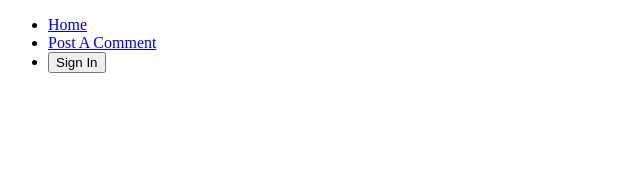
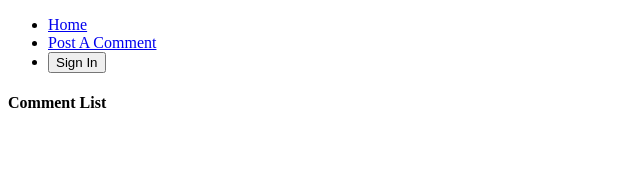
Before and after one commit to mvasigh/adv-rr-testing, a React (Create React App) app: page / in a window 1280 px wide. Shown: the top 184 px of the page, without its empty margins (0-640 px from the left). Built offline with nearby package versions, Linux system fonts and the light colour scheme.

Commit message:
minor markup additions

```diff
--- a/src/components/CommentList.js
+++ b/src/components/CommentList.js
@@ -8,7 +8,12 @@ class CommentList extends Component {
   }
 
   render() {
-    return <ul>{this.renderComments()}</ul>;
+    return (
+      <div>
+        <h4>Comment List</h4>
+        <ul>{this.renderComments()}</ul>
+      </div>
+    );
   }
 }
 
```
